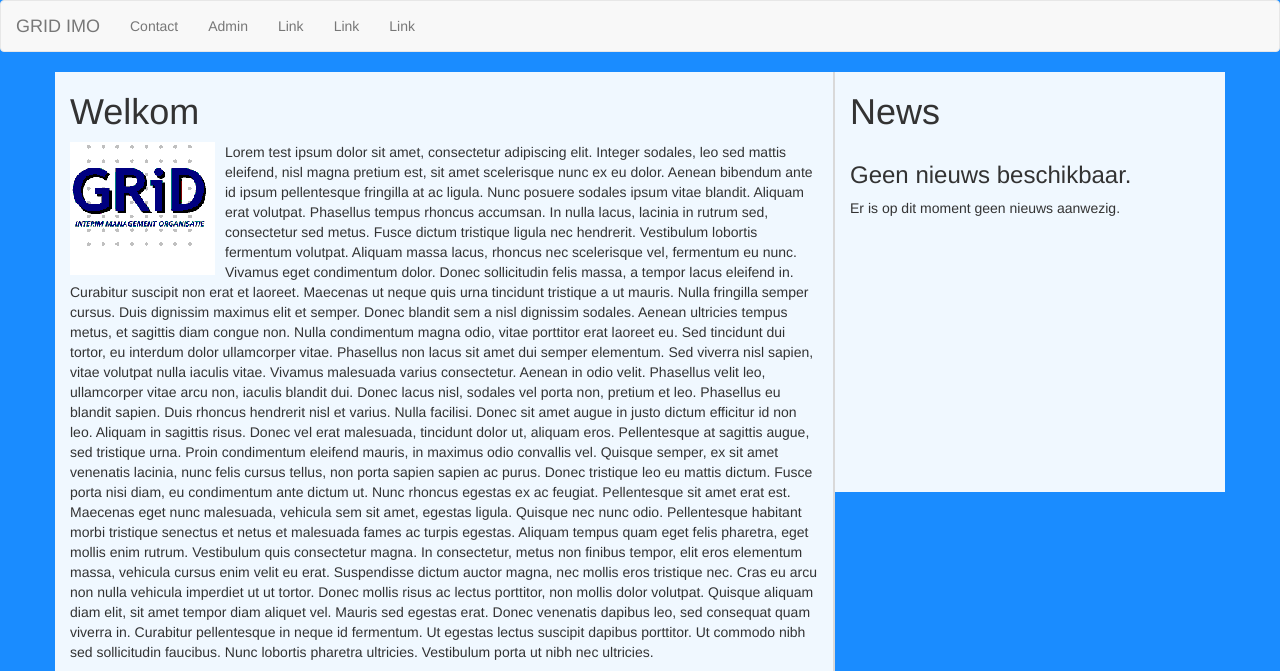
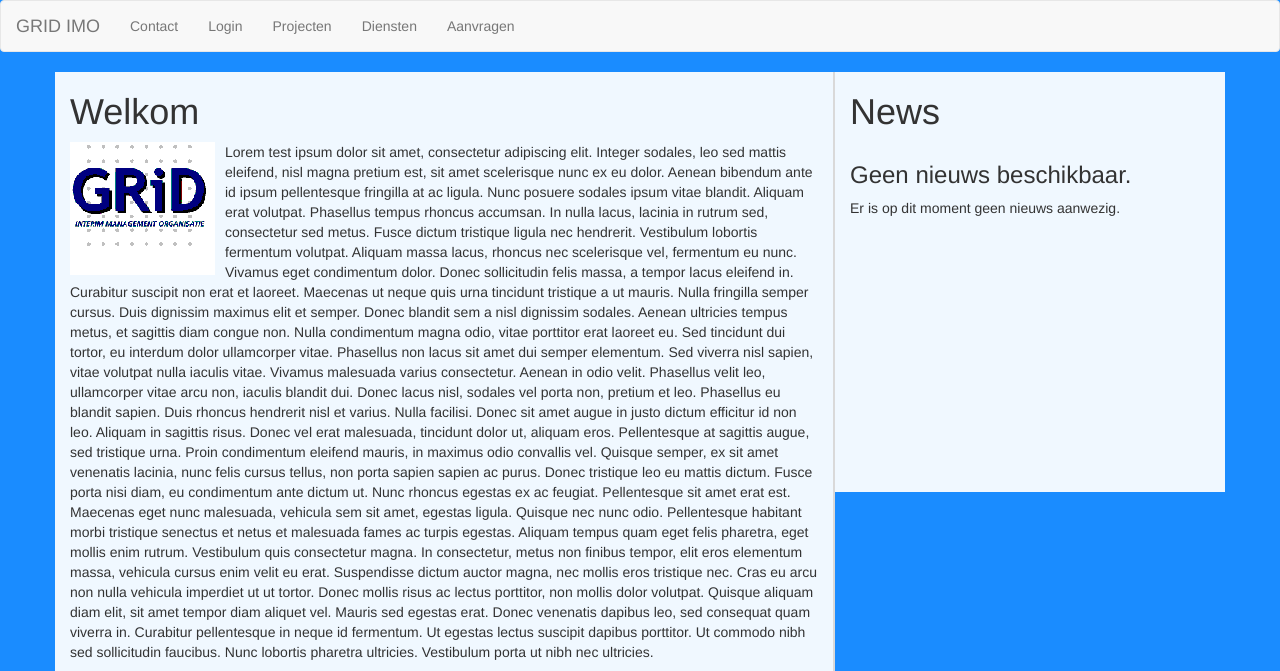
Before and after one commit to Zathoxic/GRiD_ReWork, a PHP site: page /index.php in a window 1280 px wide. Shown: the top 671 px of the page. Run offline with PHP 8.4, Linux system fonts and the light colour scheme; data that the repository does not hold is empty; some libraries are stand-ins or nearby versions.

Commit message:
no message

```diff
--- a/inc/header.php
+++ b/inc/header.php
@@ -25,10 +25,10 @@
                 <ul class="nav navbar-nav">
 
                     <li><a href="../contact.php">Contact</a></li>
-                    <li><a href="../admin.php">Admin</a></li>
-                    <li><a href="#">Link</a></li>
-                    <li><a href="#">Link</a></li>
-                    <li><a href="#">Link</a></li>
+                    <li><a href="../admin.php">Login</a></li>
+                    <li><a href="#">Projecten</a></li>
+                    <li><a href="#">Diensten</a></li>
+                    <li><a href="#">Aanvragen</a></li>
                 </ul>
                 <?php
                if(!empty( $_SESSION["username"])){
```
